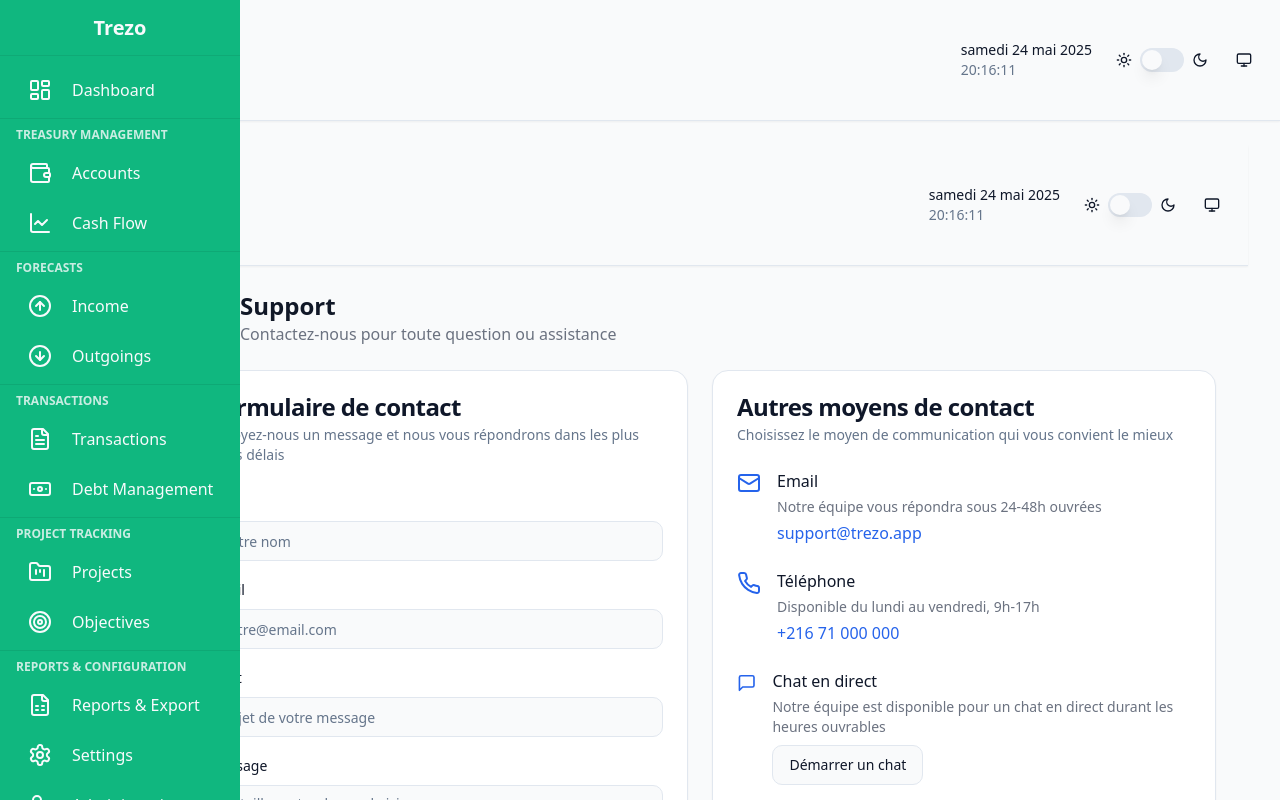
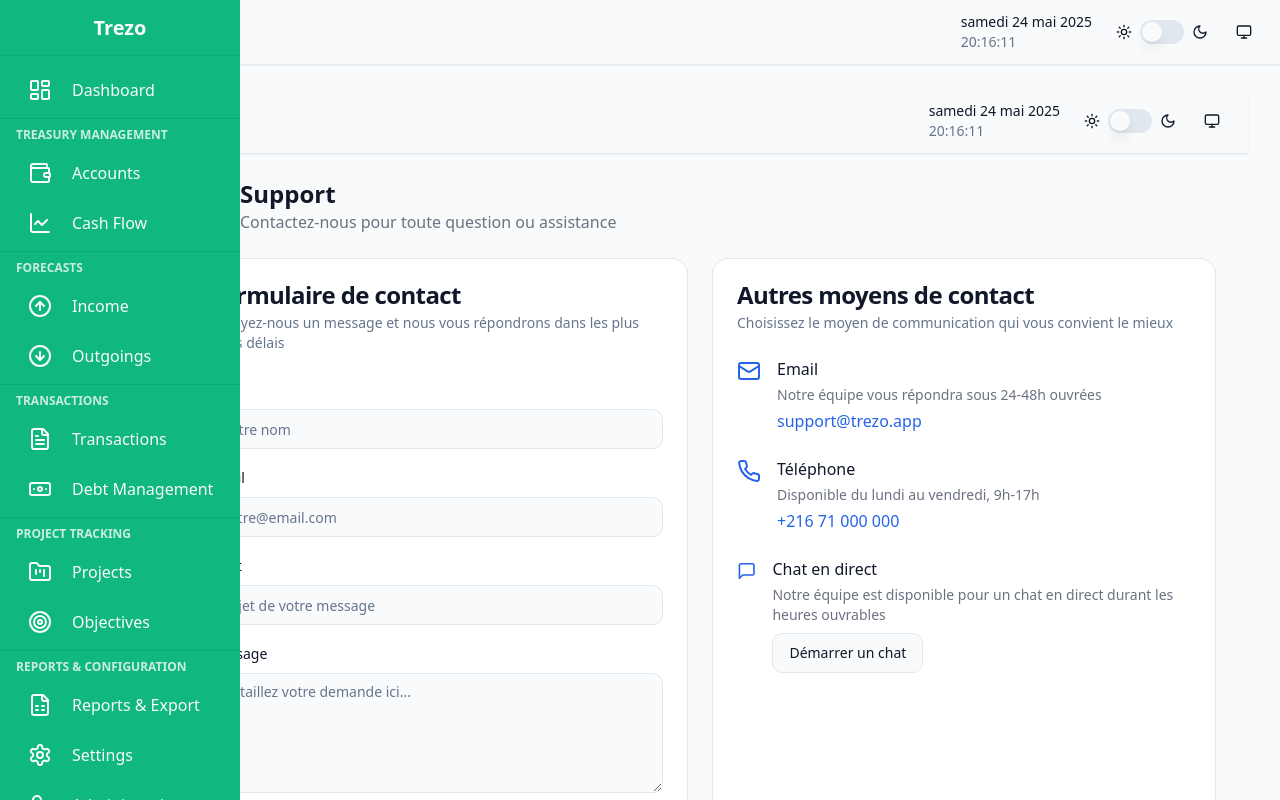
Before and after one commit to Kameltalbi/trezo-tunisie-gestion, a React (Vite) app: page /support in a window 1280 px wide. Shown: the top 800 px of the page. Built offline with nearby package versions, Linux system fonts and the light colour scheme; sample sign-in values are in the browser's storage.

Commit message:
Remove "Trézo" from header
Removes the "Trézo" logo from the header in `src/pages/Home.tsx` and `src/components/Header.tsx`.

```diff
--- a/src/components/Header.tsx
+++ b/src/components/Header.tsx
@@ -10,7 +10,6 @@ import {
   DropdownMenuTrigger,
 } from './ui/dropdown-menu';
 import { Button } from './ui/button';
-import { Link } from 'react-router-dom';
 
 const Header = () => {
   const { theme, setTheme } = useTheme();
@@ -46,17 +45,8 @@ const Header = () => {
   return (
     <header className="bg-background border-b border-border shadow-sm">
       <div className="container mx-auto px-4 py-3">
-        <div className="flex items-center justify-between">
-          {/* Logo à gauche */}
-          <Link to="/dashboard" className="flex items-center">
-            <img
-              src="/lovable-uploads/71b93732-45ea-4330-96cf-7bff5ea4f99a.png"
-              alt="Trézo"
-              className="h-24 w-auto"
-            />
-          </Link>
-
-          {/* Date, heure et thème à droite */}
+        <div className="flex items-center justify-end">
+          {/* Date, heure et thème */}
           <div className="flex items-center space-x-6">
             <div className="flex flex-col text-sm">
               <span className="font-medium text-foreground">
```
